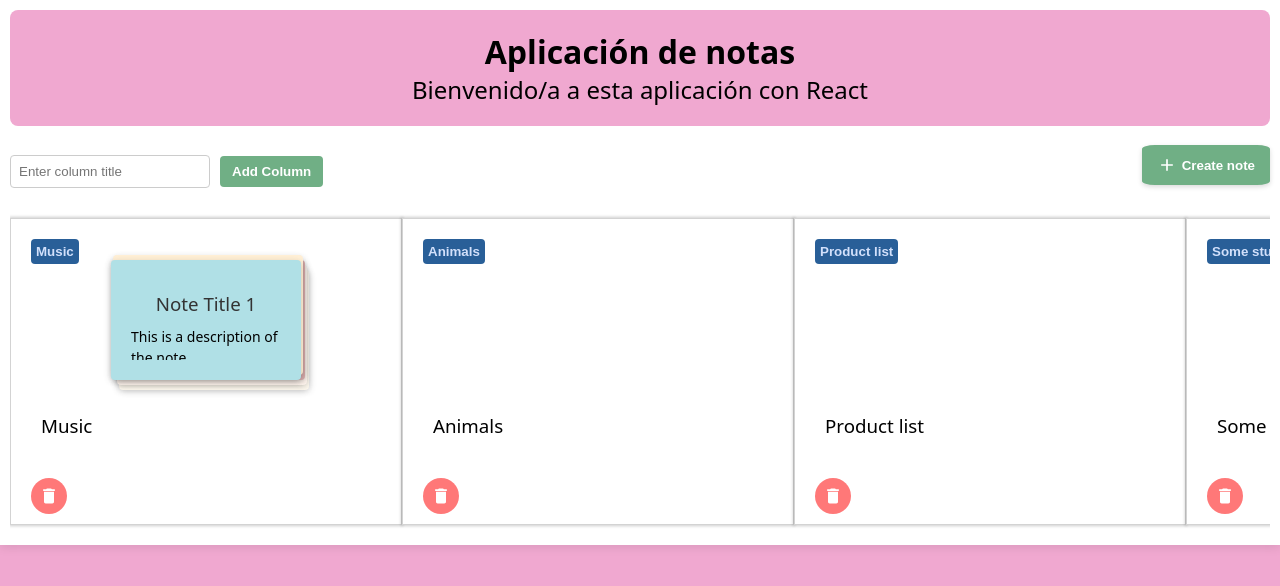
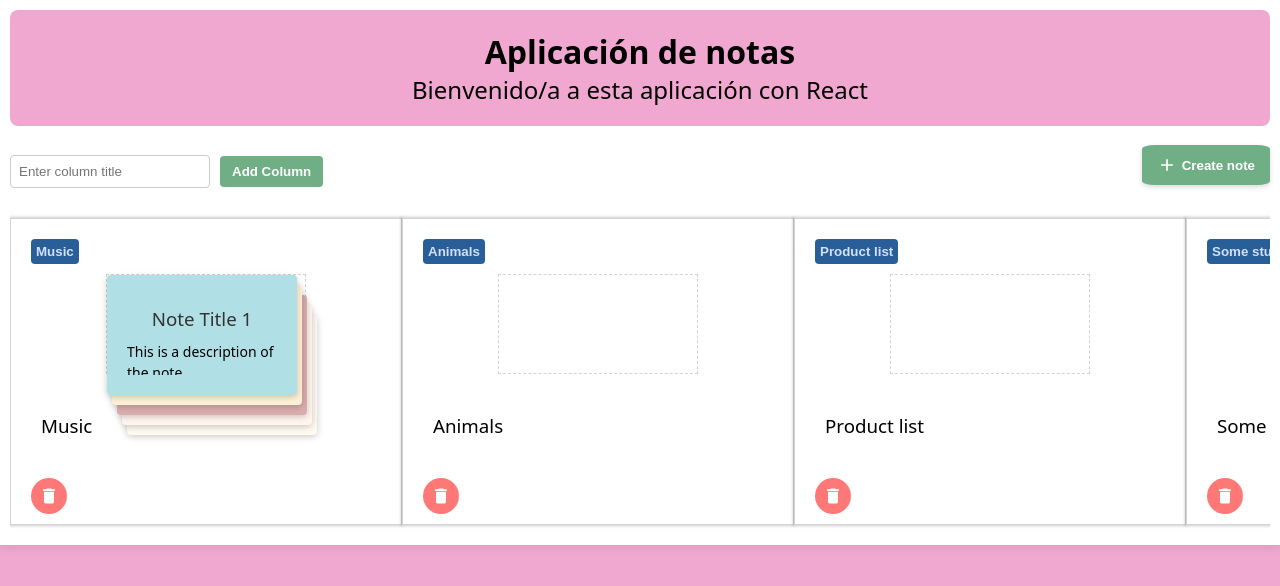
Before and after one commit to CarlosPaz64/Primer-Parcial---Desarrollo-de-Aplicaciones-Web, a React (Vite) app: page / in a window 1280 px wide. Shown: the top 586 px of the page. Built offline with nearby package versions, Linux system fonts and the light colour scheme.

Commit message:
Añadido de funcionalidad
Creación de un draggable que le permite al usuario mover las colecciones, haciendo que los 3 componentes se puedan mover libremente dentro del dashboard

```diff
--- a/src/columns/CollapsedNotes.tsx
+++ b/src/columns/CollapsedNotes.tsx
@@ -2,6 +2,7 @@
 import React from 'react';
 import { Note } from '../context-reducer/KanbanContext';
 import NoteCard from '../draggable/NoteCard';
+import { Draggable } from 'react-beautiful-dnd';
 
 interface CollapsedNotesProps {
   column: {
@@ -22,27 +23,37 @@ const CollapsedNotes: React.FC<CollapsedNotesProps> = ({
   const displayedNotes = column.notes.slice(0, 5); // Mostrar hasta 5 notas
 
   return (
+    <Draggable draggableId={`collapsed-${column.id}`} index={0}>
+      {(provided) => (
         <div
-      onClick={onExpand}
+          ref={provided.innerRef}
+          {...provided.draggableProps}
+          {...provided.dragHandleProps}
+          className="draggable"
           style={{
-        cursor: 'pointer',
-        position: 'relative',
+            ...provided.draggableProps.style,
             display: 'flex',
             flexDirection: 'column',
             alignItems: 'center',
             justifyContent: 'center',
             minHeight: '100px',
+            width: '200px',
+            margin: '0 auto',
+            border: '1px dashed lightgray',
+            boxSizing: 'border-box',
+            position: 'relative', // Posicionamiento relativo para permitir superposición
           }}
+          onClick={onExpand}
         >
           {displayedNotes.map((note, noteIndex) => (
             <div
               key={note.id}
               style={{
-            position: 'absolute',
-            marginTop: noteIndex === 0 ? 0 : '-20px',
+                position: 'absolute', // Absoluto para que se superpongan
+                top: `${noteIndex * 10}px`, // Desplazamiento gradual hacia abajo
+                left: `${noteIndex * 5}px`, // Desplazamiento gradual hacia la derecha
                 zIndex: 5 - noteIndex,
-            transform: `translate(${noteIndex * 2}px, ${noteIndex * 5}px)`,
-            transition: 'transform 0.3s',
+                transition: 'transform 0.3s', // Transición suave si se necesita
               }}
             >
               <NoteCard
@@ -57,6 +68,8 @@ const CollapsedNotes: React.FC<CollapsedNotesProps> = ({
             </div>
           ))}
         </div>
+      )}
+    </Draggable>
   );
 };
 
--- a/src/context-reducer/KanbanContext.tsx
+++ b/src/context-reducer/KanbanContext.tsx
@@ -98,7 +98,9 @@ type Action =
   | { type: 'DELETE_NOTE'; columnId: string; noteId: string }
   | { type: 'DELETE_COLUMN'; columnId: string }
   | { type: 'ADD_LOOSE_NOTE'; note: Note }
-  | { type: 'ADD_COLUMN'; column: Column };
+  | { type: 'ADD_COLUMN'; column: Column }
+  | { type: 'MOVE_COLLAPSED_NOTES'; sourceColumnId: string; destColumnId: string };
+
 
 const kanbanReducer = (state: KanbanState, action: Action): KanbanState => {
   switch (action.type) {
@@ -184,6 +186,29 @@ const kanbanReducer = (state: KanbanState, action: Action): KanbanState => {
         };
       }
 
+      return state;
+    }
+
+    case 'MOVE_COLLAPSED_NOTES': {
+      const { sourceColumnId, destColumnId } = action;
+
+      const sourceColumn = state.columns.find(col => col.id === sourceColumnId);
+      const destColumn = state.columns.find(col => col.id === destColumnId);
+
+      if (sourceColumn && destColumn) {
+        // Mueve todas las notas del sourceColumn a destColumn
+        const movedNotes = [...sourceColumn.notes];
+        return {
+          ...state,
+          columns: state.columns.map(col =>
+            col.id === sourceColumnId
+              ? { ...col, notes: [] } // Vacía la columna de origen
+              : col.id === destColumnId
+              ? { ...col, notes: [...destColumn.notes, ...movedNotes] } // Añade notas a la columna de destino
+              : col
+          ),
+        };
+      }
       return state;
     }
 
--- a/src/dashboard.tsx
+++ b/src/dashboard.tsx
@@ -30,13 +30,30 @@ const Kanban: React.FC = () => {
   const [selectedNote, setSelectedNote] = useState<{ noteId: string; columnId: string } | null>(null);
 
   const onDragEnd = (result: DropResult) => {
-    const { source, destination, type } = result;
+    const { source, destination, type, draggableId } = result;
 
+    // Verifica si no hay destino
     if (!destination) return;
 
+    // Mover columnas
     if (type === 'column') {
       dispatch({ type: 'MOVE_COLUMN', sourceIndex: source.index, destIndex: destination.index });
-    } else {
+    }
+    // Mover conjunto de notas colapsadas entre columnas
+    else if (draggableId.startsWith('collapsed-')) {
+      const sourceColumnId = source.droppableId;
+      const destColumnId = destination.droppableId;
+
+      if (sourceColumnId !== destColumnId) {
+        dispatch({
+          type: 'MOVE_COLLAPSED_NOTES',
+          sourceColumnId,
+          destColumnId,
+        });
+      }
+    }
+    // Mover notas individuales
+    else {
       const sourceId = source.droppableId === 'dead-zone' ? 'looseNotes' : source.droppableId;
       const destId = destination.droppableId === 'dead-zone' ? 'looseNotes' : destination.droppableId;
 
--- a/src/index.css
+++ b/src/index.css
@@ -61,3 +61,7 @@ input, select {
   z-index: 0; /* Asegúrate de que el z-index no interfiera con las notas */
   overflow: visible; /* Evita que los elementos arrastrados se oculten al moverse */
 }
+.draggable {
+  top: auto !important;
+  left: auto !important;
+}
```
Lines whose indentation alone changed are shown as unchanged.
